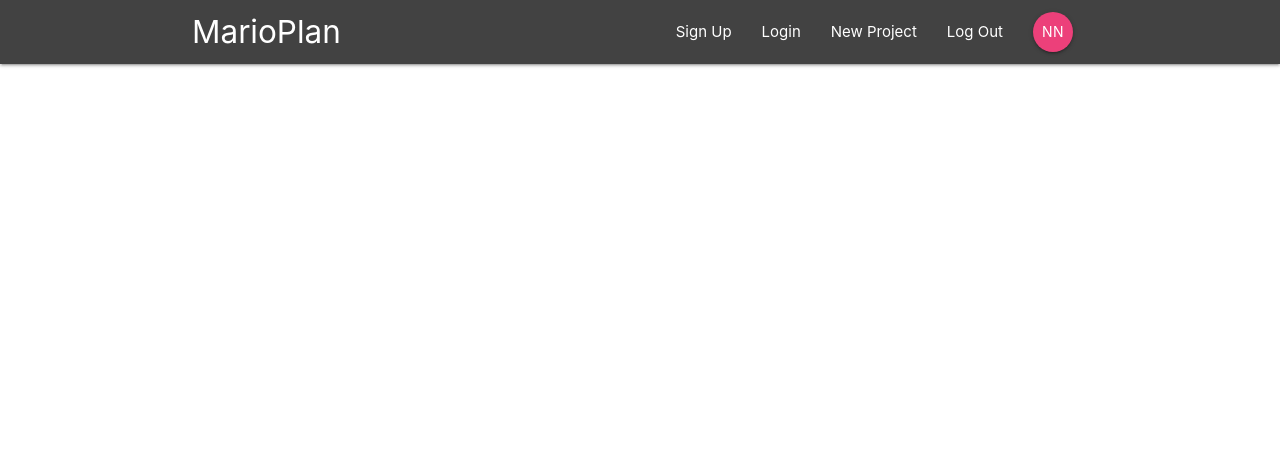
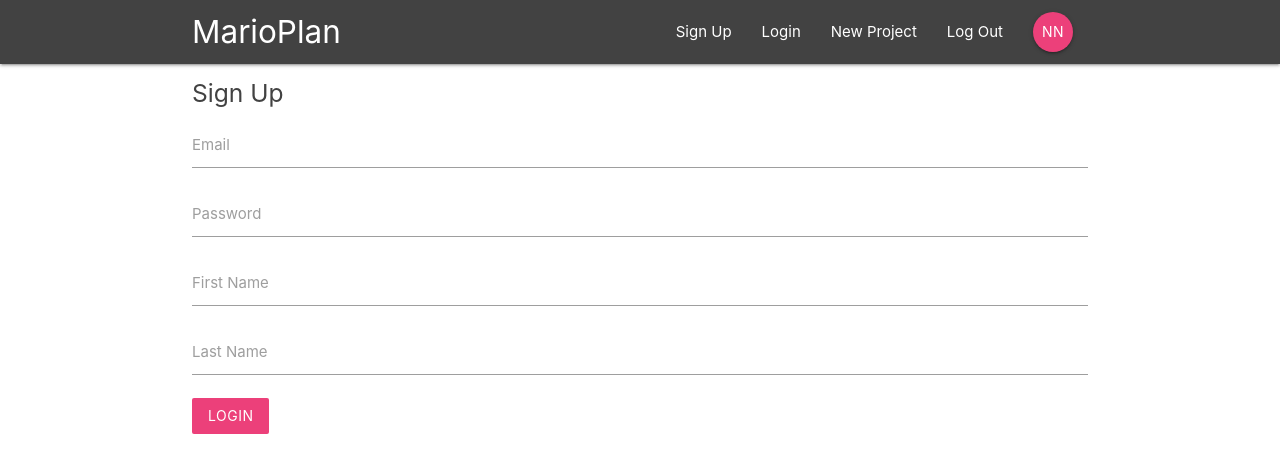
Before and after one commit to hamzahbaig/Pakistan-Fundraiser-Platform, a React (Create React App) app: page /signup in a window 1280 px wide. Shown: the top 472 px of the page. Built offline with nearby package versions, Linux system fonts and the light colour scheme.

Commit message:
Lecture 8 done

```diff
--- a/public/index.html
+++ b/public/index.html
@@ -42,6 +42,8 @@
       To begin the development, run `npm start` or `yarn start`.
       To create a production bundle, use `npm run build` or `yarn build`.
     -->
+  <script src="https://cdnjs.cloudflare.com/ajax/libs/materialize/1.0.0/js/materialize.min.js"></script>
+
 </body>
 
 </html>
--- a/src/App.js
+++ b/src/App.js
@@ -3,6 +3,8 @@
 import Navbar from "./components/layout/Navbar";
 import Dashboard from "./components/dashboard/Dashboard";
 import ProjectDetails from "./components/projects/ProjectDetails";
+import SignIn from "./components/auth/SignIn";
+import SignUp from "./components/auth/SignUp"
 function App() {
   return (
     <BrowserRouter>
@@ -11,6 +13,8 @@
         <Switch>
           <Route exact path="/" component={Dashboard} />
           <Route exact path="/project/:id" component={ProjectDetails} />
+          <Route exact path="/signin" component={SignIn} />
+          <Route exact path="/signup" component={SignUp} />
         </Switch>
       </div>
     </BrowserRouter>
--- a/src/components/auth/SignIn.js
+++ b/src/components/auth/SignIn.js
@@ -0,0 +1,39 @@
+import React from "react";
+
+export default class SignIn extends React.Component {
+  state = {
+    email: "",
+    password: ""
+  };
+
+  handleChange = e => {
+    this.setState({
+      [e.target.id]: e.target.value
+    });
+  };
+
+  handleSubmit = e => {
+    e.preventDefault();
+    console.log(this.state);
+  };
+  render() {
+    return (
+      <div className="container">
+        <form onSubmit={this.handleSubmit} className="white">
+          <h5 className="grey-text text-darken-3">Sign In</h5>
+          <div className="input-field">
+            <label htmlFor="email">Email</label>
+            <input type="email" id="email" onChange={this.handleChange} />
+          </div>
+          <div className="input-field">
+            <label htmlFor="password">Password</label>
+            <input type="password" id="password" onChange={this.handleChange} />
+          </div>
+          <div className="input-field">
+            <button className="btn pink lighten-1 z-depth-0">Login</button>
+          </div>
+        </form>
+      </div>
+    );
+  }
+}
--- a/src/components/auth/SignUp.js
+++ b/src/components/auth/SignUp.js
@@ -0,0 +1,49 @@
+import React from "react";
+
+export default class SignUp extends React.Component {
+  state = {
+    email: "",
+    password: "",
+    firstName: "",
+    lastName: ""
+  };
+
+  handleChange = e => {
+    this.setState({
+      [e.target.id]: e.target.value
+    });
+  };
+
+  handleSubmit = e => {
+    e.preventDefault();
+    console.log(this.state);
+  };
+  render() {
+    return (
+      <div className="container">
+        <form onSubmit={this.handleSubmit} className="white">
+          <h5 className="grey-text text-darken-3">Sign Up</h5>
+          <div className="input-field">
+            <label htmlFor="email">Email</label>
+            <input type="email" id="email" onChange={this.handleChange} />
+          </div>
+          <div className="input-field">
+            <label htmlFor="password">Password</label>
+            <input type="password" id="password" onChange={this.handleChange} />
+          </div>
+          <div className="input-field">
+            <label htmlFor="firstName">First Name</label>
+            <input type="text" id="firstName" onChange={this.handleChange} />
+          </div>
+          <div className="input-field">
+            <label htmlFor="lastName">Last Name</label>
+            <input type="text" id="lastName" onChange={this.handleChange} />
+          </div>
+          <div className="input-field">
+            <button className="btn pink lighten-1 z-depth-0">Login</button>
+          </div>
+        </form>
+      </div>
+    );
+  }
+}
```
